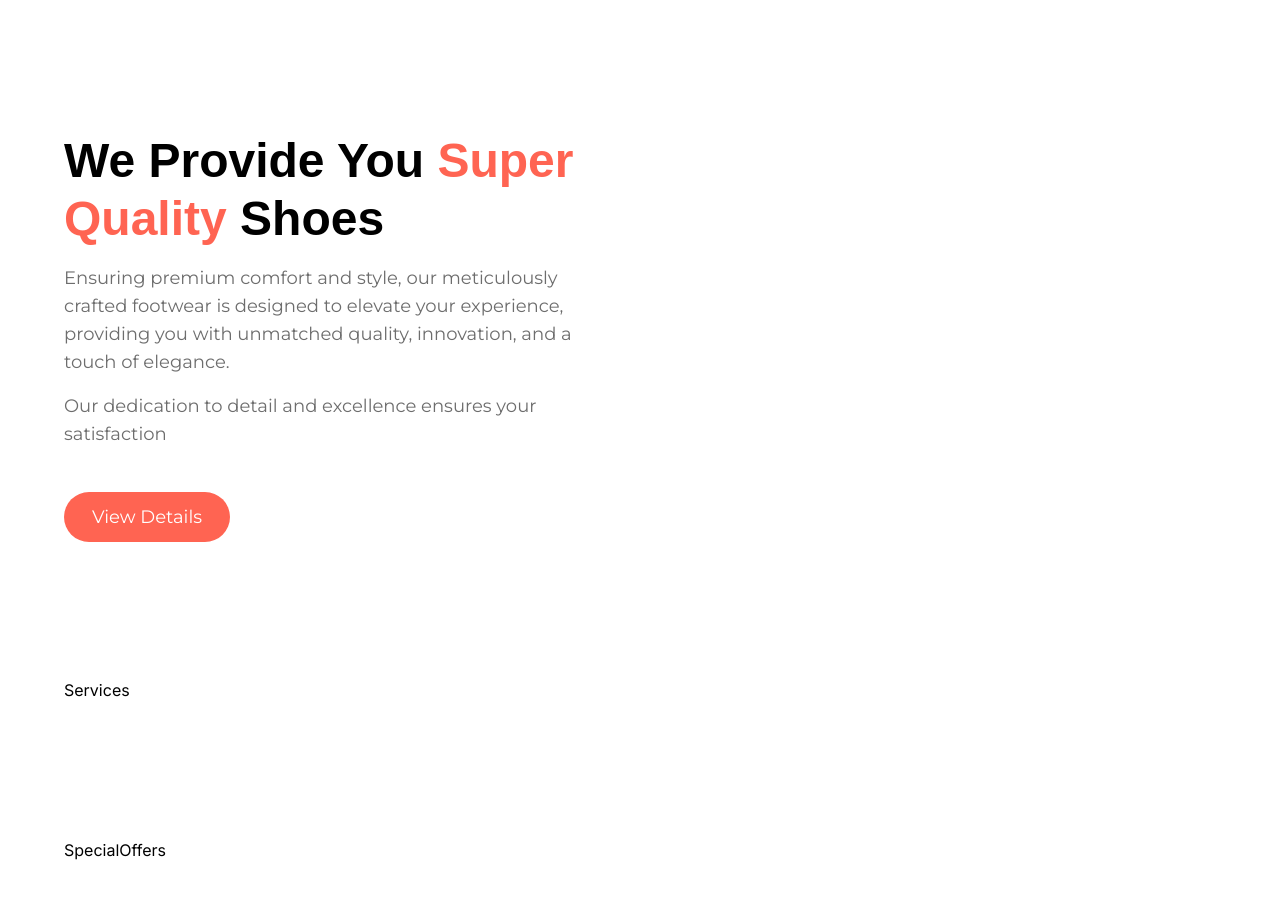
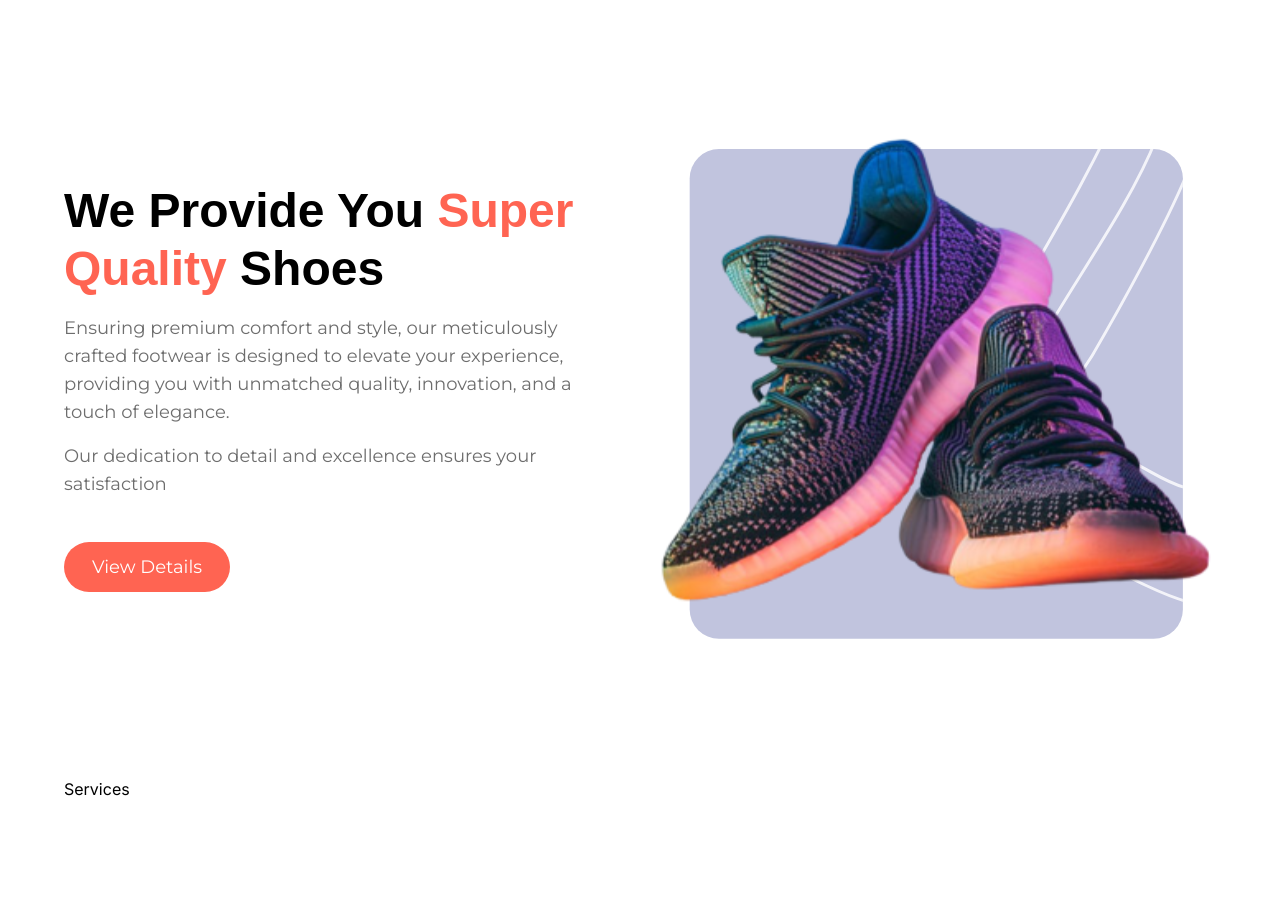
Before and after one commit to jagxman/Nike, a Next.js app: page / in a window 1280 px wide. Shown: the part 1680-2578 px from the top of the page. Built offline with nearby package versions, Linux system fonts and the light colour scheme; a web font is replaced by a local one.

Commit message:
SuperQuality Image

```diff
--- a/sections/SuperQuality.tsx
+++ b/sections/SuperQuality.tsx
@@ -1,4 +1,7 @@
 import Button from "@/components/Button";
+import { shoe8 } from "@/public/assets/images";
+import Image from "next/image";
+
 
 const SuperQuality = () => {
   return (
@@ -10,7 +13,6 @@ const SuperQuality = () => {
         <h2 className="font-palanquin text-4xl capitalize font-bold lg:max-w-lg">
           We Provide You{" "}
           <span className="text-coral-red">Super</span>{" "}
-          <br></br>
           <span className="text-coral-red">Quality</span>{" "}
           Shoes
         </h2>
@@ -29,7 +31,10 @@ const SuperQuality = () => {
 
         <Button label="View Details" />
         </div>
+      </div>
 
+      <div className="flex-1 flex justify-center items-center">
+        <Image src={shoe8} width={570} height={522} className="object-contain" alt="super"/>
 
       </div>
     </section>
```
